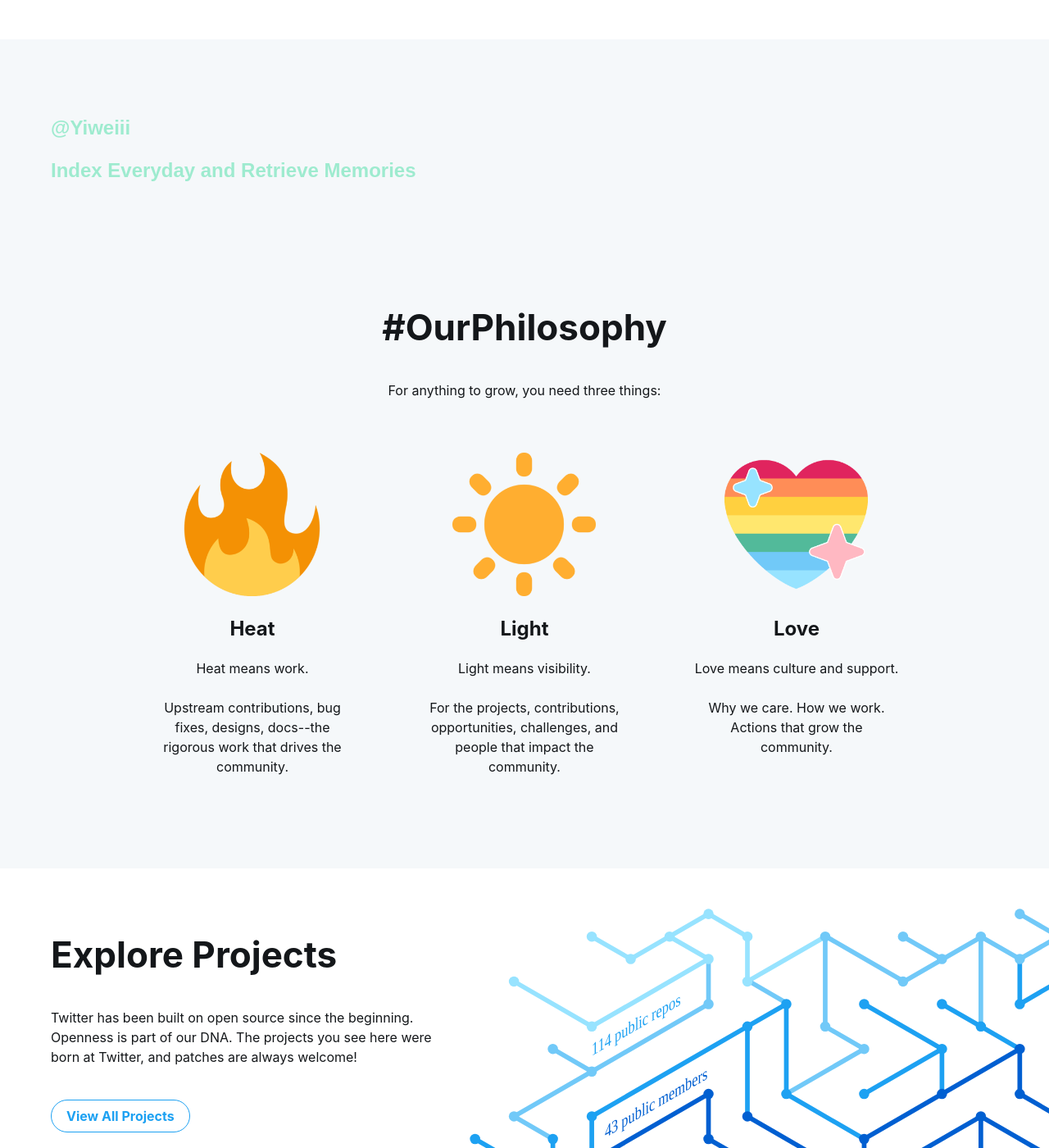
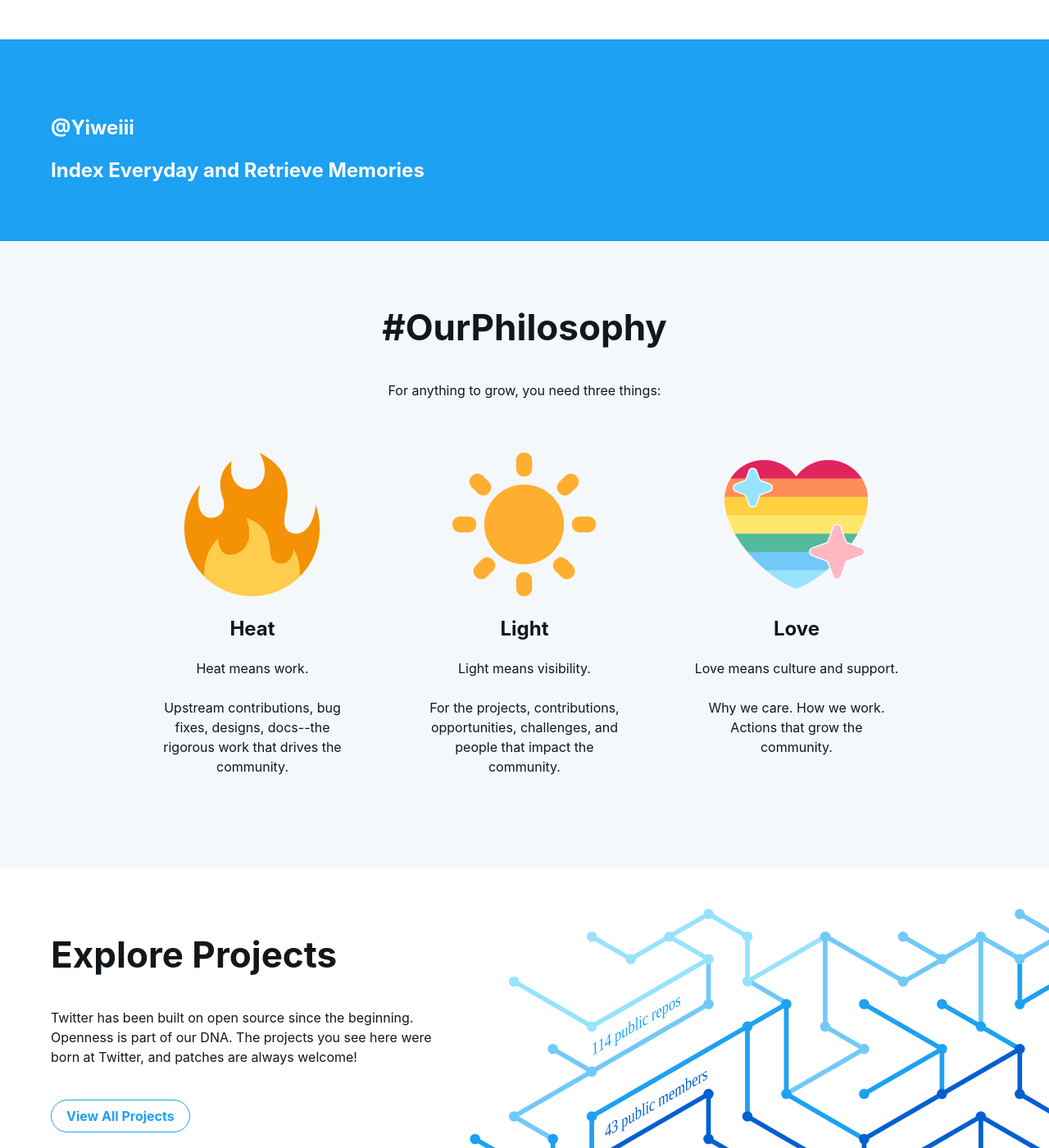
Before and after one commit to Yiweiii/Yiweiii.github.io, a Jekyll site: the page built from index.html, in a window 1280 px wide and 1400 px high. Shown: the whole window at 82% size. Built offline with Jekyll 4.4.1, drawn with Linux system fonts in a browser that asks for light colours; some web fonts are replaced; comment, search, counter and statistics services are not loaded.

Commit message:
beatuif7

```diff
--- a/css/index.css
+++ b/css/index.css
@@ -3,13 +3,6 @@
 .home-header {
 	padding-top: calc(var(--feather-grid-mega) * 3);
 	padding-bottom: calc(var(--feather-grid-mega) * 1.75);
-	background-color: var(--tw-color-gray-faint);
-}
-
-.medium-title  {
-	color: #9EEBCF;
-	font-weight: bold;
-	font-family: sans-serif;
 }
 
 .subheading {
@@ -17,16 +10,15 @@
 }
 
 .subheading a {
-	font-weight: bold;
-	font-family: sans-serif;
+	text-decoration: none;
 }
 
 .subheading a:link, .subheading a:visited {
-	color: #9EEBCF;
+	color: white;
 }
 
 .subheading a:hover, .subheading a:active {
-	color: white;
+	color: var(--tw-color-blue-faded);
 }
 
 .grey {
--- a/index.html
+++ b/index.html
@@ -15,7 +15,7 @@
     <div class="Grid container">
         <div id="header-text" class="Grid-cell u-size7of8">
             <h1 class="subheading">
-                <a href="yiweiii.fang@gmail.com?Subject=Happy%20to%20know%20you%20Yiwei!" target="_top" id="email-action">@Yiweiii</a>
+                <a href="mailto:yiweiii.fang@gmail.com?Subject=Happy%20to%20know%20you%20Yiwei!" target="_top" id="email-action">@Yiweiii</a>
             </h1>
             <h1 class="medium-title">Index Everyday and Retrieve Memories</h1>
         </div>
```
